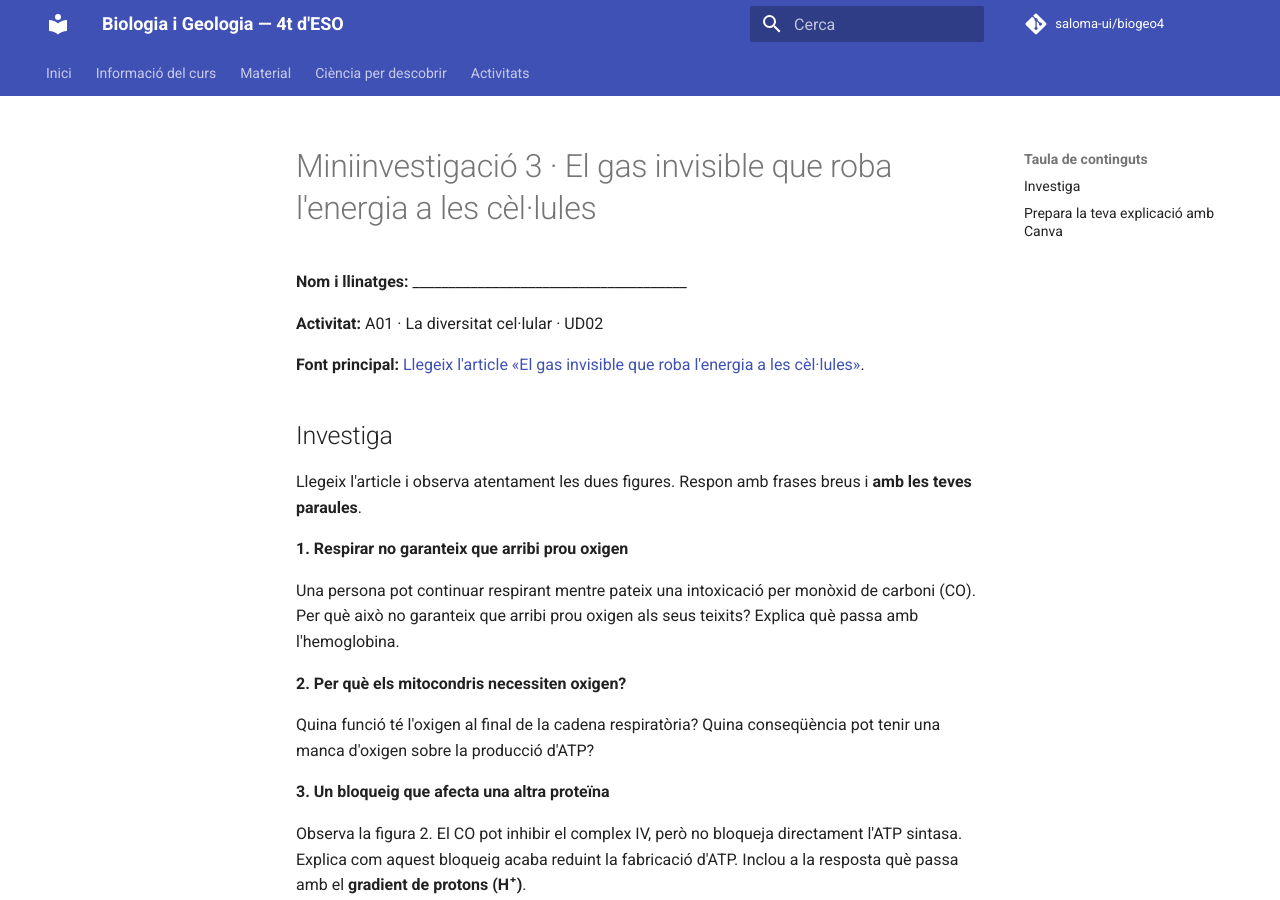
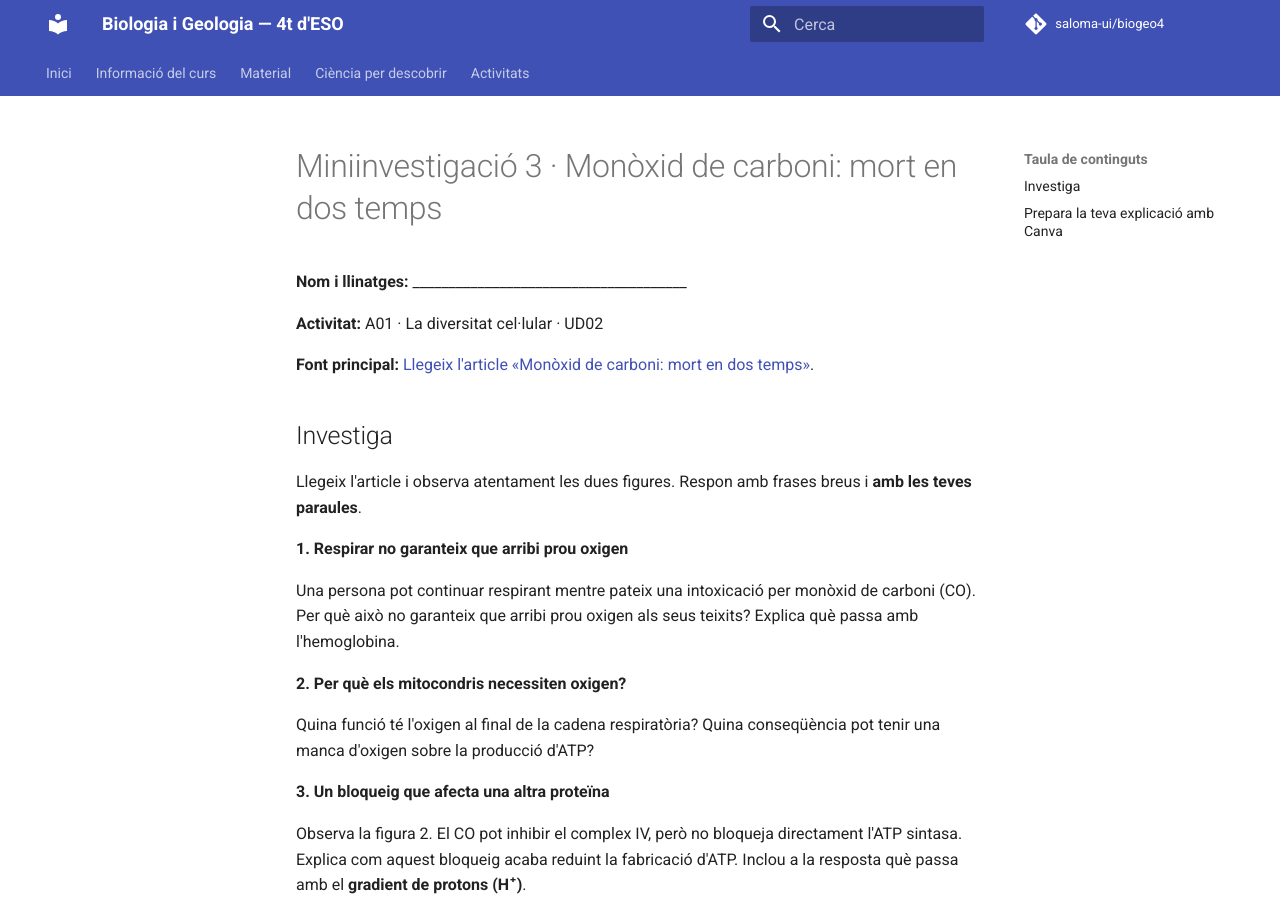
Before and after one commit to saloma-ui/biogeo4, an MkDocs documentation site: the page built from docs/activitats/ud2/diversitat-cellular/fitxes/03-gas-invisible.md, in a window 1280 px wide and 900 px high. Built offline with MkDocs 1.6.1 and Material for MkDocs 9.7.7, drawn with Linux system fonts in a browser that asks for light colours; comment, search, counter and statistics services are not loaded.

Commit message:
Actualitza el títol de la miniinvestigació 3

```diff
--- a/docs/activitats/ud2/diversitat-cellular/fitxes/03-gas-invisible.md
+++ b/docs/activitats/ud2/diversitat-cellular/fitxes/03-gas-invisible.md
@@ -1,14 +1,14 @@
 ---
-title: "Miniinvestigació 3 · El gas invisible que roba l'energia a les cèl·lules"
+title: "Miniinvestigació 3 · Monòxid de carboni: mort en dos temps"
 ---
 
-# Miniinvestigació 3 · El gas invisible que roba l'energia a les cèl·lules
+# Miniinvestigació 3 · Monòxid de carboni: mort en dos temps
 
 **Nom i llinatges:** ______________________________________
 
 **Activitat:** A01 · La diversitat cel·lular · UD02
 
-**Font principal:** [Llegeix l'article «El gas invisible que roba l'energia a les cèl·lules»](../../../../divulgacio/ud02/03-gas-invisible.md).
+**Font principal:** [Llegeix l'article «Monòxid de carboni: mort en dos temps»](../../../../divulgacio/ud02/03-gas-invisible.md).
 
 ## Investiga
 
```
